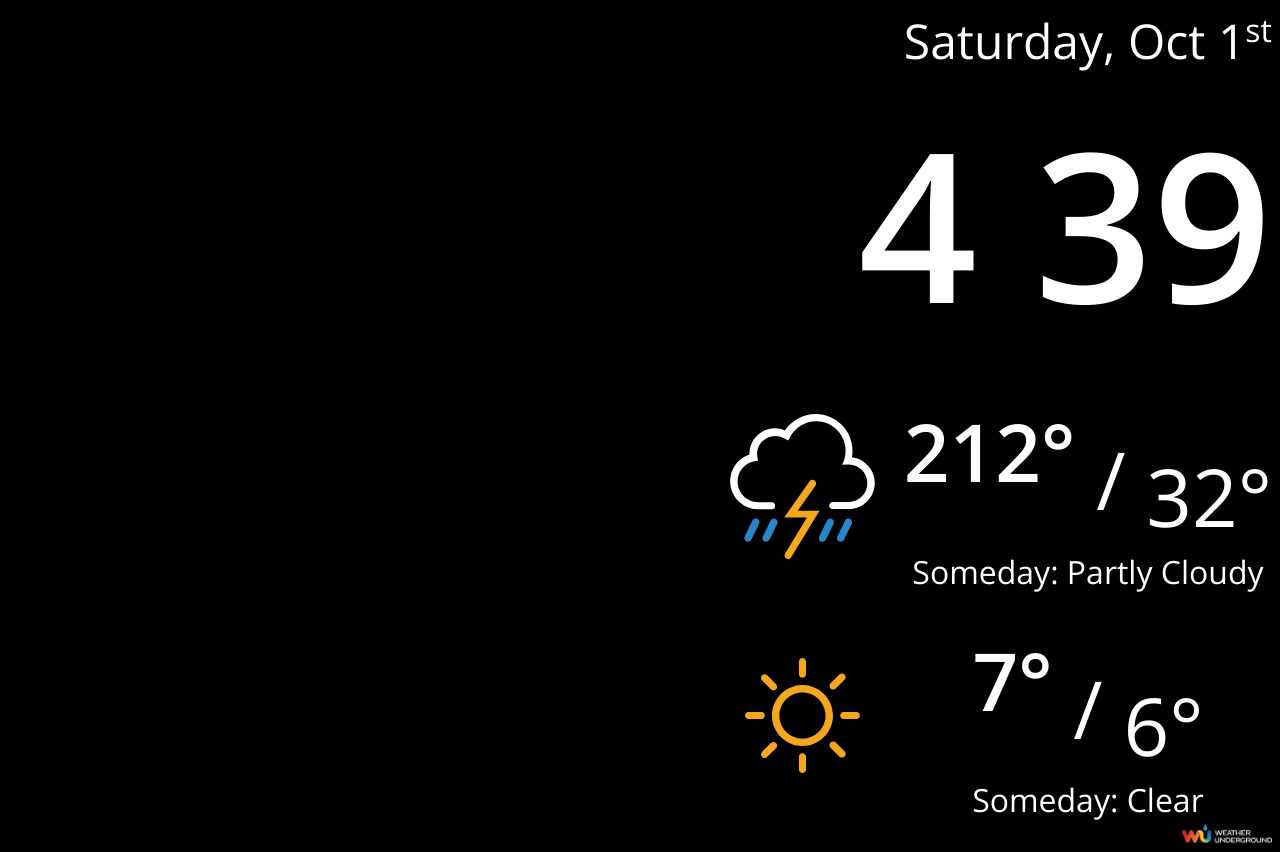
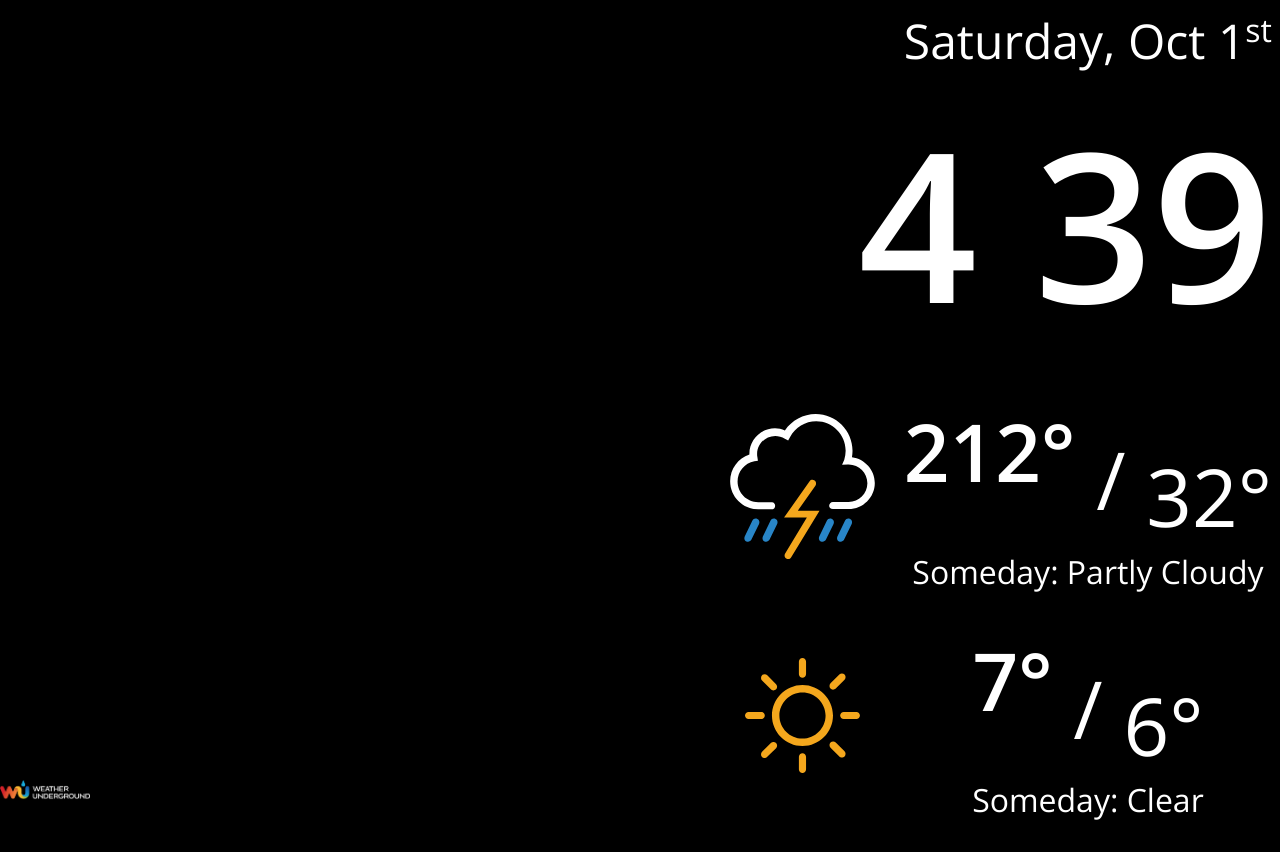
Before and after one commit to progers/dashboard, a plain HTML site: page index.html in a window 1280 px wide. Drawn offline with nearby package versions, Linux system fonts and the light colour scheme; no server answers.

Commit message:
Move wunderground attribution to bottom-left of page

```diff
--- a/index.html
+++ b/index.html
@@ -30,14 +30,14 @@
         display: inline-block;
         position: relative;
         text-align: center;
-
+    }
+    #wunderground {
         /* The Wunderground API requires an attribution image. */
         /* https://www.wunderground.com/weather/api/d/terms.html */
-        background-image: url('wundergroundLogo.png');
-        background-position: bottom right;
-        background-repeat: no-repeat;
-        background-size: 90px auto;
-        padding-bottom: 23px;
+        position: absolute;
+        width: 90px;
+        left: 0;
+        bottom: 0;
     }
     .forecast {
         font-size: 10vmin;
@@ -87,6 +87,7 @@
         <div class="forecastConditions">Saturday: Thunderstorms</div>
     </div>
 </div>
+<img id="wunderground" src="wundergroundLogo.png">
 <script>
     var weekdays = ['Sunday', 'Monday', 'Tuesday', 'Wednesday', 'Thursday', 'Friday', 'Saturday'];
     function dayOfWeekName(date) {
```
